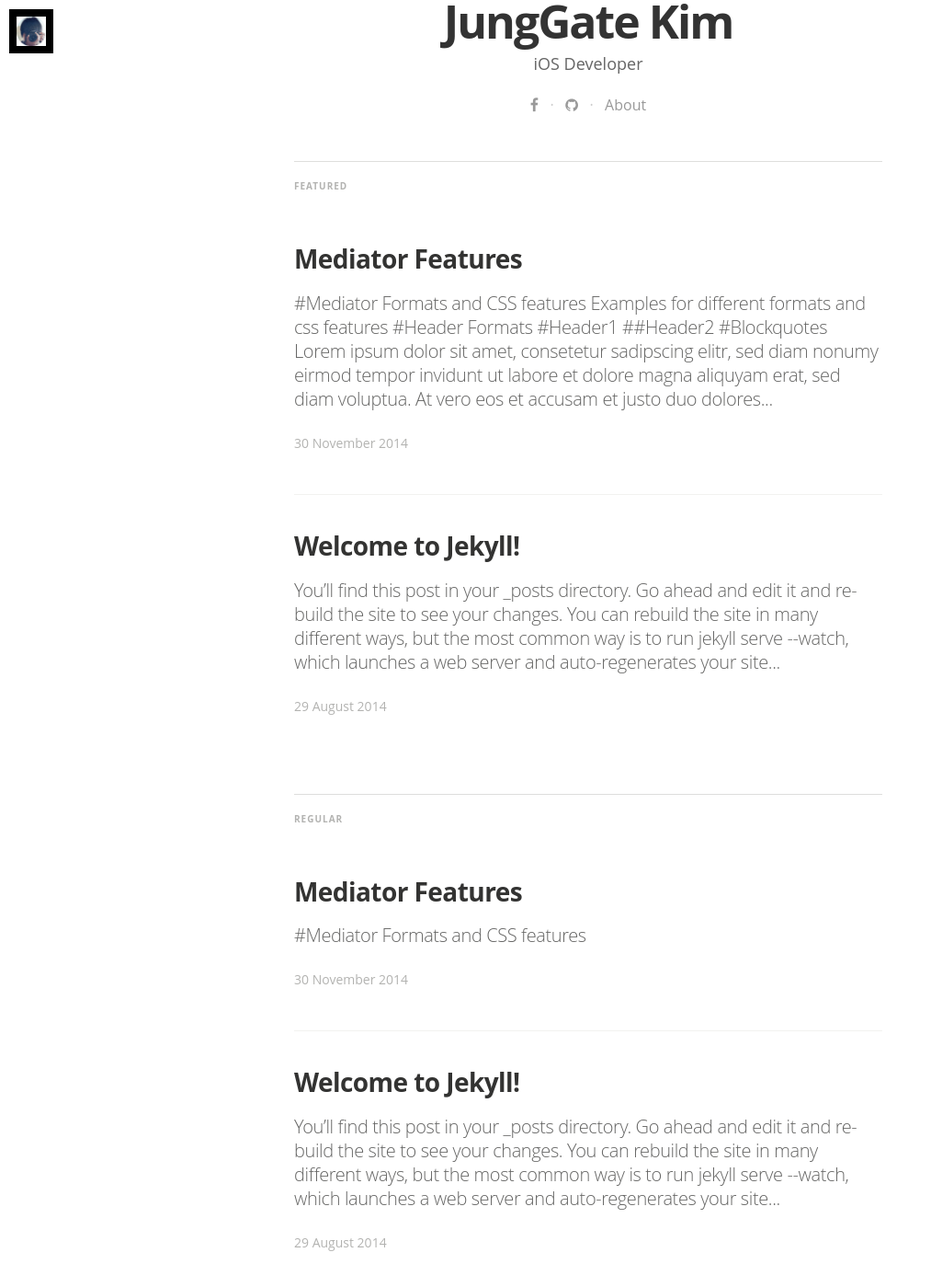
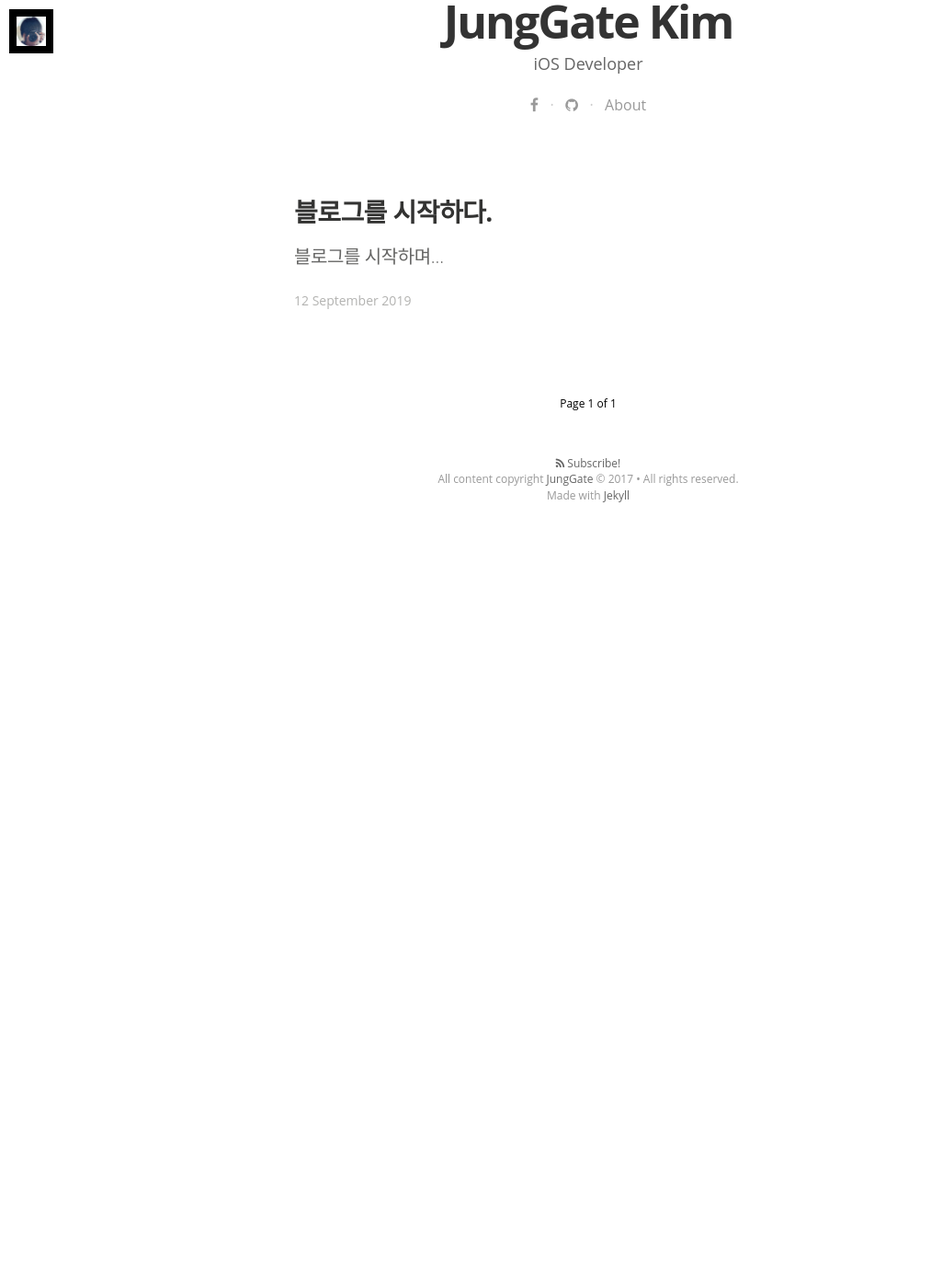
Before and after one commit to JungGate/JungGate.github.io, a Jekyll site: the page built from index.html, in a window 1280 px wide and 1400 px high, scrolled down 536 px. Shown: the whole window at 92% size, without its empty margins (0-1013 px from the left). Built offline with Jekyll 4.4.1, drawn with Linux system fonts in a browser that asks for light colours; nearby versions of some CDN libraries; some web fonts are replaced; the list of posts is cut into pages by our own code; after the commit the page ends 1132 px from its top, so only the background shows below that.

Commit message:
first posting

```diff
--- a/_config.yml
+++ b/_config.yml
@@ -18,7 +18,7 @@ cover: "/assets/images/cA4aKEIPQrerBnp1yGHv_IMG_9534-3-2.jpg"
 
 name: 'JungGate'
 author: 'JungGate'
-author_image: "/assets/images/author.jpg"
+author_image: "/assets/images/profile.jpg"
 
 paginate:	5
 
--- a/_posts/2014-08-29-welcome-to-jekyll.markdown
+++ /dev/null
@@ -1,39 +0,0 @@
----
-layout: post
-title:  "Welcome to Jekyll!"
-date:   2014-08-29 14:34:25
-categories: jekyll update
-tags: featured
-image: /assets/article_images/2014-08-29-welcome-to-jekyll/desktop.JPG
----
-You’ll find this post in your `_posts` directory. Go ahead and edit it and re-build the site to see your changes. You can rebuild the site in many different ways, but the most common way is to run `jekyll serve --watch`, which launches a web server and auto-regenerates your site when a file is updated.
-
-To add new posts, simply add a file in the `_posts` directory that follows the convention `YYYY-MM-DD-name-of-post.ext` and includes the necessary front matter. Take a look at the source for this post to get an idea about how it works.
-
-Jekyll also offers powerful support for code snippets:
-
-{% highlight ruby %}
-def print_hi(name)
-  puts "Hi, #{name}"
-end
-print_hi('Tom')
-#=> prints 'Hi, Tom' to STDOUT.
-{% endhighlight %}
-
-Check out the [Jekyll docs][jekyll] for more info on how to get the most out of Jekyll. File all bugs/feature requests at [Jekyll’s GitHub repo][jekyll-gh]. If you have questions, you can ask them on [Jekyll’s dedicated Help repository][jekyll-help].
-
-{% highlight js %}
-
-<footer class="site-footer">
- <a class="subscribe" href="{{ "/feed.xml" | prepend: site.baseurl }}"> <span class="tooltip"> <i class="fa fa-rss"></i> Subscribe!</span></a>
-  <div class="inner">a
-   <section class="copyright">All content copyright <a href="mailto:{{ site.email}}">{{ site.name }}</a> &copy; {{ site.time | date: '%Y' }} &bull; All rights reserved.</section>
-   <section class="poweredby">Made with <a href="http://jekyllrb.com"> Jekyll</a></section>
-  </div>
-</footer>
-{% endhighlight %}
-
-
-[jekyll]:      http://jekyllrb.com
-[jekyll-gh]:   https://github.com/jekyll/jekyll
-[jekyll-help]: https://github.com/jekyll/jekyll-help
--- a/_posts/2014-11-30-mediator_features.markdown
+++ /dev/null
@@ -1,40 +0,0 @@
----
-layout: post
-title:  "Mediator Features"
-date:   2014-11-30 14:34:25
-categories: mediator feature
-tags: featured
-image: /assets/article_images/2014-11-30-mediator_features/night-track.JPG
-image2: /assets/article_images/2014-11-30-mediator_features/night-track-mobile.JPG
----
-#Mediator Formats and CSS features
-
-Examples for different formats and css features
-
-#Header Formats
-#Header1
-##Header2
-
-#Blockquotes
->Lorem ipsum dolor sit amet, consetetur sadipscing elitr, sed diam nonumy eirmod tempor invidunt ut labore et dolore magna aliquyam erat, sed diam voluptua. At vero eos et accusam et justo duo dolores et ea rebum. Stet clita kasd gubergren, no sea takimata sanctus
-
-#Lists
-##orderd lists
-1. one
-2. two
-3. three
-
-##unorderd lists
-- Apple
-- Banana
-- Plum
-
-#Links
-This is an [example link](http://example.com/ "With a Title").
-
-#Combinations
->Lorem ipsum dolor sit amet, consetetur sadipscing elitr, sed diam nonumy eirmod tempor invidunt ut labore et dolore magna aliquyam erat, sed diam voluptua. At vero eos et accusam et justo duo dolores et ea rebum. Stet clita kasd gubergren, no sea takimata sanctus
->
-> - Apple
-> - Banana
-> - Plum
--- a/about.md
+++ b/about.md
@@ -3,15 +3,15 @@ layout: page
 title: About
 permalink: /about/
 ---
-
-A medium inspired Jekyll blog theme. The basic idea came from the Ghost theme
-[Readium 2.0](http://www.svenread.com/readium-ghost-theme/). I use mediator on my own blog [The Base](blog.base68.com).
-
-You can **download** the theme here:
-[https://github.com/dirkfabisch/mediator](https://github.com/dirkfabisch/mediator)
-
-You can find out more info about customizing your Jekyll theme, as well as basic Jekyll usage documentation at [jekyllrb.com](http://jekyllrb.com/)
-
-You can find the source code for the Jekyll new theme at: [github.com/jglovier/jekyll-new](https://github.com/jglovier/jekyll-new)
-
-You can find the source code for Jekyll at [github.com/jekyll/jekyll](https://github.com/jekyll/jekyll)
+>
+>#####Name.
+> JungMoon. Kim.
+>
+>#####Job.
+> Professional iOS Developer.
+>
+>#####Hobby.
+> Real estate investors.
+> Golf.
+> Camping
+>
```
Also changed, not shown: _posts/2018-09-12-블로그의 시작.markdown (added, +44 -0 lines), assets/images/1df_logo.jpg (deleted), assets/images/1favicon.png (deleted), assets/images/profile.jpg (added), 1 other file.
